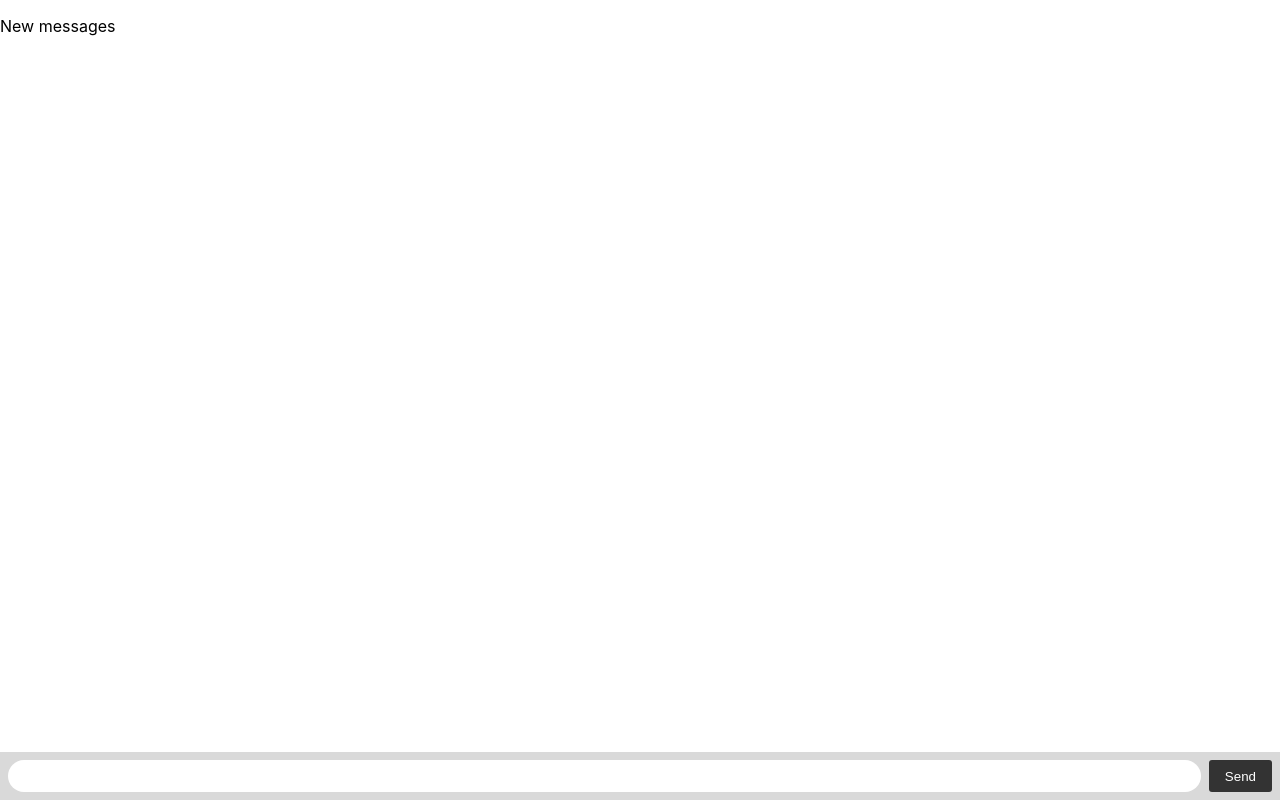
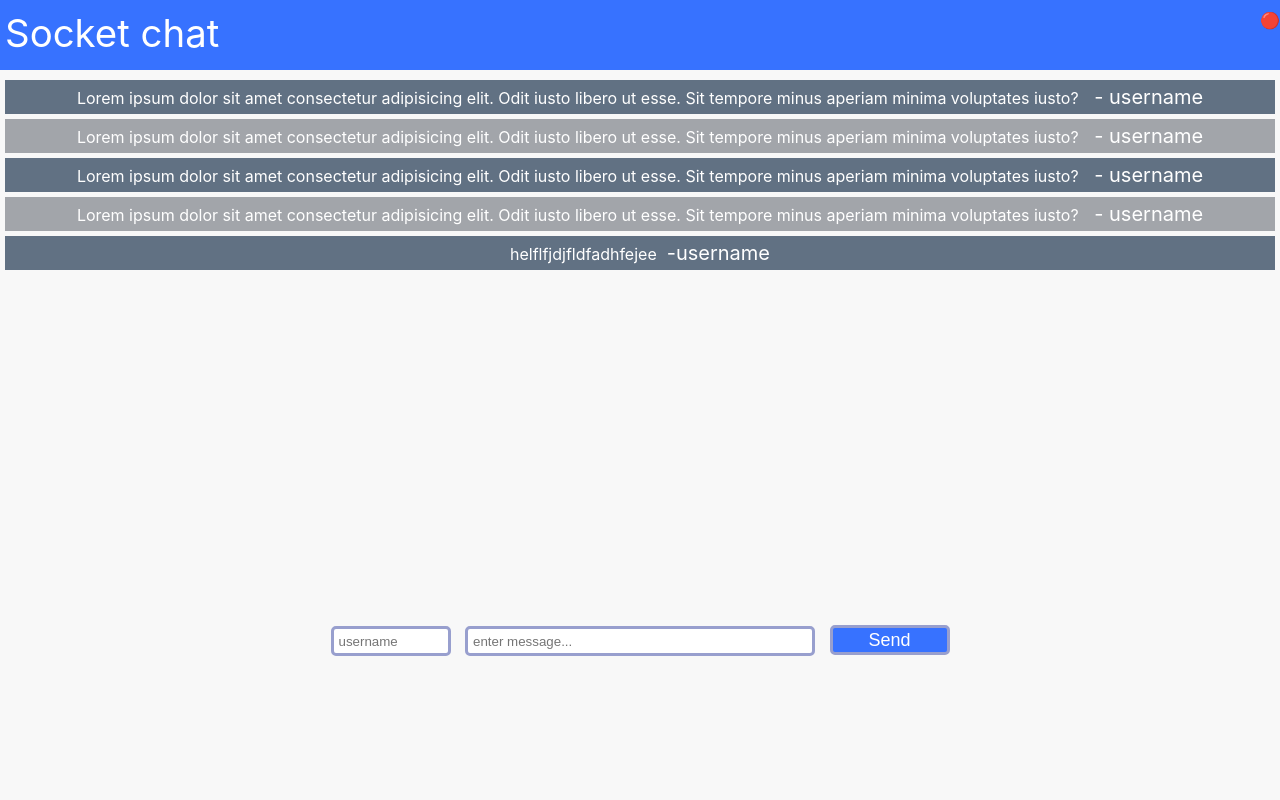
Before and after one commit to lovistawiah/realtime-chat-app, a website: page index.html in a window 1280 px wide. Drawn offline with nearby package versions, Linux system fonts and the light colour scheme; no server answers.

Commit message:
made user interface changes

```diff
--- a/index.html
+++ b/index.html
@@ -1,76 +1,44 @@
 <!DOCTYPE html>
 <html>
+<link rel="stylesheet" href="/public/css/style.css">
 
 <head>
     <title>Socket.IO chat</title>
-    <style>
-        body {
-            margin: 0;
-            padding-bottom: 3rem;
-            font-family: -apple-system, BlinkMacSystemFont, "Segoe UI", Roboto, Helvetica, Arial, sans-serif;
-        }
-
-        #form {
-            background: rgba(0, 0, 0, 0.15);
-            padding: 0.25rem;
-            position: fixed;
-            bottom: 0;
-            left: 0;
-            right: 0;
-            display: flex;
-            height: 3rem;
-            box-sizing: border-box;
-            backdrop-filter: blur(10px);
-        }
-
-        #input {
-            border: none;
-            padding: 0 1rem;
-            flex-grow: 1;
-            border-radius: 2rem;
-            margin: 0.25rem;
-        }
-
-        #input:focus {
-            outline: none;
-        }
-
-        #form>button {
-            background: #333;
-            border: none;
-            padding: 0 1rem;
-            margin: 0.25rem;
-            border-radius: 3px;
-            outline: none;
-            color: #fff;
-        }
-
-        #messages {
-            list-style-type: none;
-            margin: 0;
-            padding: 0;
-        }
-
-        #messages>li {
-            padding: 0.5rem 1rem;
-        }
-
-        #messages>li:nth-child(odd) {
-            background: #efefef;
-        }
-    </style>
 </head>
 
 <body>
-    <div id="di">
-        <p>New messages</p>
-    </div>
-    <ul id="messages"></ul>
-    <form id="form" action="">
-        <input id="input" autocomplete="off" />
-        <button>Send</button>
-    </form>
-    <script src="https://cdn.socket.io/4.5.4/socket.io.min.js"></script>
+    <nav>
+        <ul>
+            <li>Socket chat</li>
+            <li>🔴</li>
+        </ul>
+    </nav>
+    <ul id="messages">
+        <li class="message-item">
+            Lorem ipsum dolor sit amet consectetur adipisicing elit. Odit iusto libero ut esse. Sit tempore minus
+            aperiam minima voluptates iusto?<span> - username</span>
+        </li>
+        <li class="message-item">
+            Lorem ipsum dolor sit amet consectetur adipisicing elit. Odit iusto libero ut esse. Sit tempore minus
+            aperiam minima voluptates iusto?<span> - username</span>
+        </li>
+        <li class="message-item">
+            Lorem ipsum dolor sit amet consectetur adipisicing elit. Odit iusto libero ut esse. Sit tempore minus
+            aperiam minima voluptates iusto?<span> - username</span>
+        </li>
+        <li class="message-item">
+            Lorem ipsum dolor sit amet consectetur adipisicing elit. Odit iusto libero ut esse. Sit tempore minus
+            aperiam minima voluptates iusto?<span> - username</span>
+        </li>
+    </ul>
+    <footer>
+        <form id="form" action="">
+            <input id="username" autocomplete="off" placeholder="username" />
+            <input id="message" autocomplete="off" placeholder="enter message..." />
+            <button>Send</button>
+        </form>
+    </footer>
+    <!-- <script src="https://cdn.socket.io/4.5.4/socket.io.min.js"></script> -->
     <script src="./public/js/index.js"></script>
 
 </body>
--- /dev/null
+++ b/public/css/style.css
@@ -0,0 +1,93 @@
+* {
+    padding: 0;
+    margin: 0;
+    box-sizing: border-box;
+}
+
+body {
+    margin: 0;
+    color: #040404;
+    padding-bottom: 3rem;
+    background-color: #F8F8F8;
+    font-family: -apple-system, BlinkMacSystemFont, "Segoe UI", Roboto, Helvetica, Arial, sans-serif;
+}
+
+nav {
+    width: 100%;
+    background-color: #3772FF;
+    height: 70px;
+}
+
+nav ul {
+    list-style: none;
+    display: flex;
+    justify-content: space-between;
+    padding-top: 10px;
+}
+
+nav ul li:first-child {
+    color: white;
+    font-size: 2.4rem;
+    padding-left: 5px;
+}
+
+#messages {
+    padding-top: 5px;
+    text-align: center;
+    scroll-behavior: smooth;
+    height: 550px;
+    overflow-y: scroll;
+
+}
+
+.message-item {
+    padding: 2px;
+    background-color: #a2a5aa;
+    margin: 5px;
+    color:white;
+    line-height: 1.5;
+}
+.message-item:nth-child(odd){
+    background-color: #617183;
+}
+
+.message-item span{
+    font-size: 1.25rem;
+    padding-left: 10px;
+}
+
+footer {
+    width: 100%;
+    height: 45px;
+    display: flex;
+    justify-content: center;
+}
+
+input,
+button {
+    margin: 5px;
+    width: 350px;
+    outline: none;
+    border: 3px solid #989FCE;
+    border-radius: 5px;
+    height: 30px;
+    padding-left: 5px;
+}
+
+input:first-child,
+button {
+    width: 120px;
+}
+
+button {
+    background-color: #3772FF;
+    color: white;
+    cursor: pointer;
+    font-size: 1.125rem;
+    padding: 0;
+}
+
+button:hover {
+    color: #3772FF;
+    background-color: white;
+}
--- a/public/js/index.js
+++ b/public/js/index.js
@@ -1,31 +1,43 @@
-var socket = io();
+// var socket = io();
 let form = document.getElementById('form');
-let input = document.getElementById('input');
+let message = document.getElementById('message');
+let username = document.getElementById('username');
 var messages = document.getElementById('messages');
 const allChat = []
-
-form.addEventListener('submit', function (e) {
-    e.preventDefault();
-    if (input.value) {
-        socket.emit('chat message', input.value);
-        input.value = '';
-    }
-})
+const messageItem = document.createElement("li")
+const span = document.createElement("span")
+messageItem.classList.add("message-item")
+messageItem.textContent = "helflfjdjfldfadhfejee"
+span.textContent = "-username"
+messageItem.appendChild(span)
+console.log(messageItem)
+messages.appendChild(messageItem)
+// form.addEventListener('submit', function (e) {
+//     e.preventDefault();
+//     if (message.value && username.value) {
+//         const userMessage = {
+//             username,
+//             message
+//         }
+//         socket.emit('chat message', userMessage);
+//         input.value = '';
+//     }
+// })
 
 
 
 
-socket.on("connect", () => {
-    socket.emit("status:", `${socket.id} connected`)
-})
+// socket.on("connect", () => {
+//     socket.emit("status:", `${socket.id} connected`)
+// })
 
 // input.addEventListener("focusin", () => {
 //     item.textContent ='typing..'
 //     messages.appendChild(item)
 // })
 
-socket.on("chat", (msg) => {
-    const item = document.createElement("li")
-    item.textContent = msg;
-    messages.appendChild(item)
-})
+// socket.on("chat", (msg) => {
+//     const item = document.createElement("li")
+//     item.textContent = msg;
+//     messages.appendChild(item)
+// })
--- a/server.js
+++ b/server.js
@@ -23,9 +23,9 @@ io.on("connection", (socket) => {
 })
 
 io.on("connection", (socket) => {
-    socket.on("chat message", (msg) => {
-        console.log(msg)
-        socket.emit("chat", msg)
+    socket.on("chat message", (userMessage) => {
+        console.log(userMessage)
+        socket.broadcast.emit("chat", userMessage)
     })
 })
 
```
